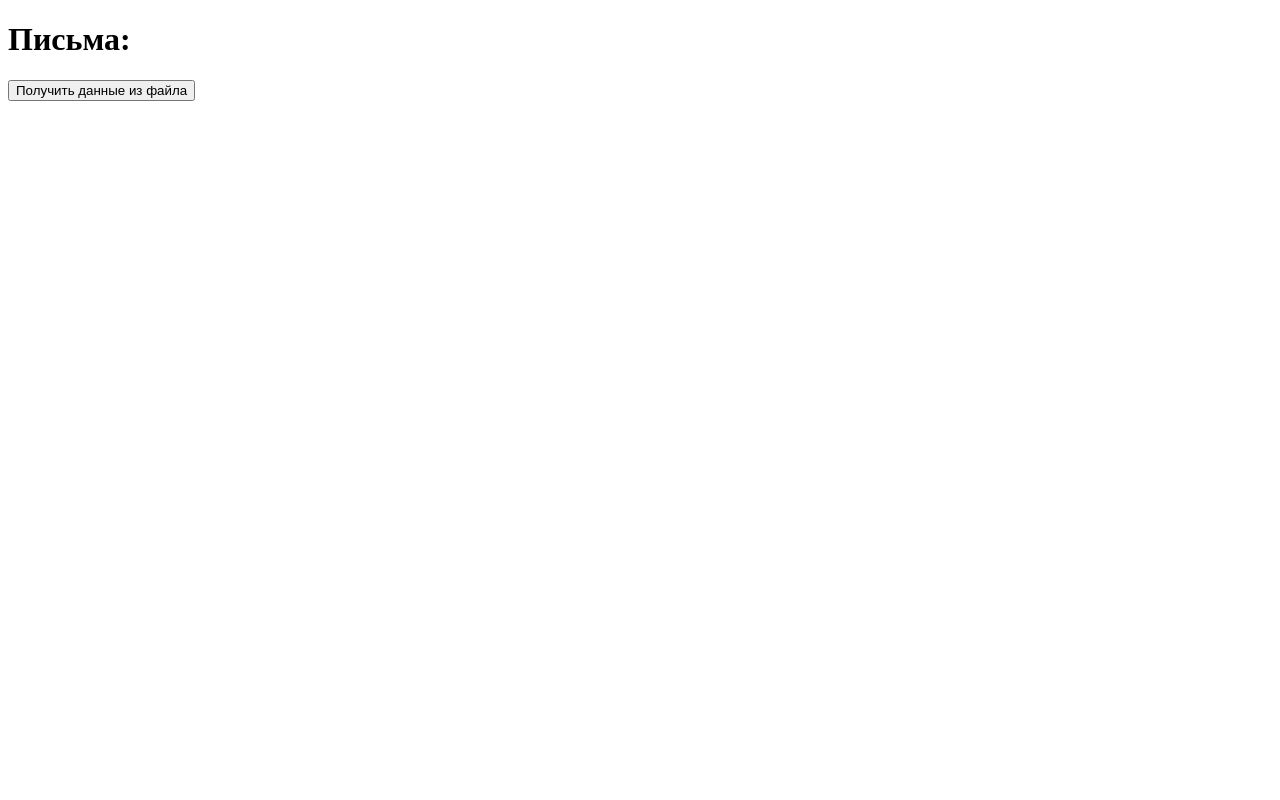
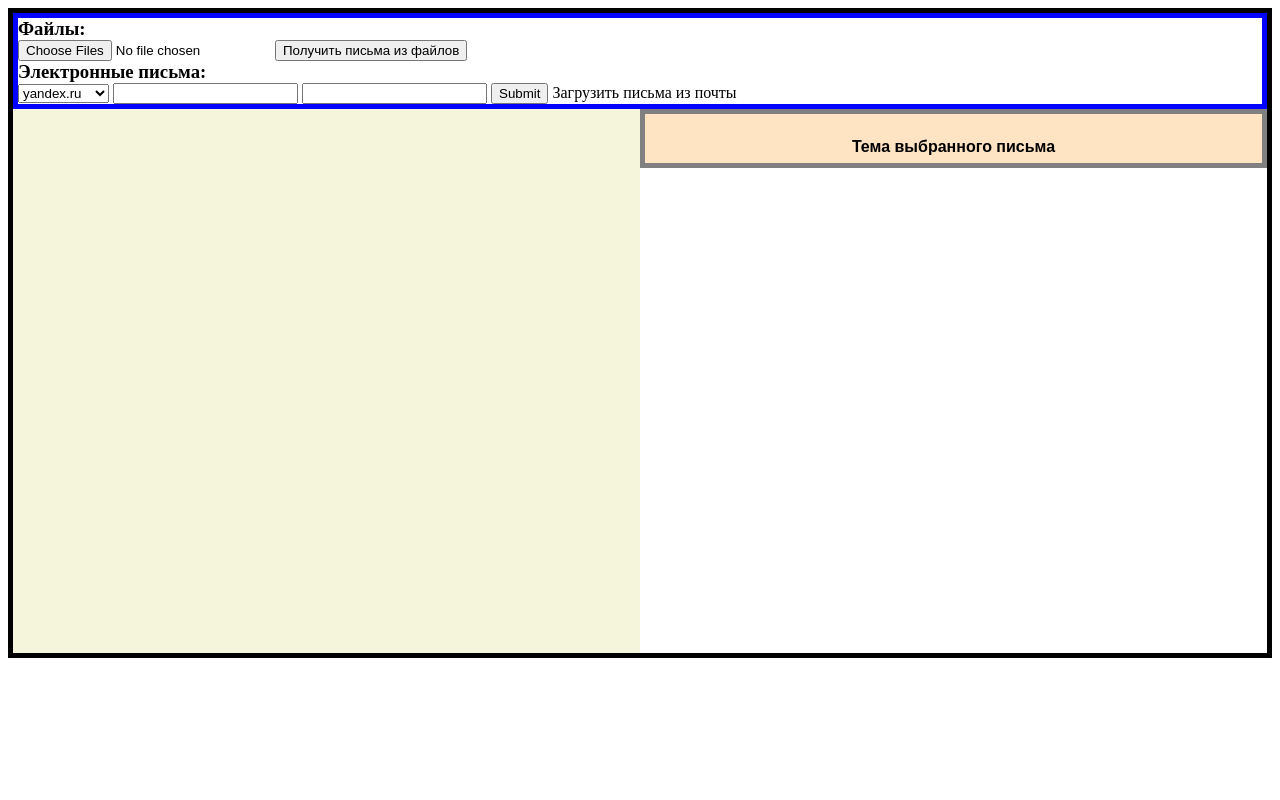
Before and after one commit to Zysperro/learning_Python, a Flask app: page / in a window 1280 px wide. Run offline with Flask 2, Linux system fonts and the light colour scheme.

Commit message:
Add files via upload

```diff
--- a/eMailClientProject/templates/index.html
+++ b/eMailClientProject/templates/index.html
@@ -1,22 +1,132 @@
 <!DOCTYPE html>
 <html lang="ru">
     <style>
+        .messagesBox{
+            display: flex;
+        }
 
+        .inboxBox{
+            height: 80vh;
+            background-color: beige;
+            width: 50%;
+            flex: auto;
+            overflow: scroll;
+            display: inline-block;
+        }
+
+        .emailForm{
+            padding: 0em;
+            padding-left: 0%;
+        }
+
+        .selectedMessageBox{
+            width: 50%;
+            display: inline-block;
+            overflow-y: scroll;
+            overflow-x: auto;
+        }
+
+        .selectedMessageHTML{
+            height: 80vh;
+            overflow-y: scroll;
+            overflow-x: hidden;
+        }
+
+        .selectedMessageSubject{
+            background-color: bisque;
+            padding: 1%;
+            font-weight: bold;
+            font-family: Arial, Helvetica, sans-serif;
+            border-style: solid;
+            border-width: thick;
+            border-color: gray;
+            text-align: center;
+        }
+
+        .msgAdditionalData{
+            margin: 0%;
+            padding: 0%;
+            padding-left: 1em;
+            font-size: 12px;
+            font-weight:lighter;
+            font-family: Arial, Helvetica, sans-serif;
+            text-align: left;
+        }
+
+        .messsageListItem{
+            padding: 10px;
+            font-size: 16px;
+            font-family: Arial, Helvetica, sans-serif;
+            width: 100%;
+        }
+
+        .AppUI{
+            border-style: solid;
+            border-width: thick;
+            height: 80vh;
+            overflow: hidden;
+        }
+        .AppUI .AppBar{
+            border-style: solid;
+            border-width: thick;
+            border-color: blue;
+        }
     </style>
 
     <body>
-        <h1>Письма:</h1>
-        <div style="max-width: 50%; flex: auto;">
-            <ol>
-            {% for message in inbox %}
-                <li>{{message['header']['subject']}}</li>
-            {% endfor %}
-            </ol>
-        </div>
-        <div style="flex:auto;">
-            <button id="getDataButton">
-                Получить данные из файла
-            </button>
+        <div class="AppUI">
+            <div class="AppBar">
+                <form class="filesForm" action="/get_files" method="POST" enctype=multipart/form-data>
+                    <h3 style="margin: 0%;">Файлы:</h3>
+                    <input id="filesButton" name="file" type="file" name="getDataFromFileButton" multiple="multiple"></input>
+                    <input type="submit" formmethod="post" value="Получить письма из файлов" id="getDataFromFilesButton"></input>
+                </form>
+                <form class="emailForm" action="get_mail" method="POST">
+                    <h3 style="margin: 0%;">Электронные письма:</h3>
+                    <select id="providerList" name="providerList">
+                        <option value="yandex.ru" selected>
+                            yandex.ru
+                        </option>
+                        <option value="google.com">
+                            google.com
+                        </option>
+                    </select>
+                    <input type="text" name="username" value="{{ mail_address }}"></input>
+                    <input type="password" name="userpw" value="{{ mail_pass }}"></input>
+                    <input type="submit" id="getDataFromMailButton">
+                        Загрузить письма из почты
+                    </input>
+                </form>
+            </div>
+            <div class="messagesBox">
+                <div class="inboxBox">
+                    <ol>
+                        <form name="inboxBoxForm" action="selectmsg" method="post">
+                            {% for message in inbox %}
+                                <li><input name="messsageListItem" type="submit" id="{{message['header']['header']['message-id']}}" class="messsageListItem" value="{{ message['header']['subject'] }}"></input></li>
+                            {% endfor %}
+                        </form>
+                    </ol>
+                </div>
+                <div class="selectedMessageBox">
+                    <div class="selectedMessageSubject">
+                        {% for msgItem in selectedMessageF %}
+                            <div class="msgAdditionalData">
+                                <br> Получено: {{ msgItem['header']['date'] }}
+                                <br> От: {{ msgItem['header']['from'] }}
+                                <br> Домены: {{ msgItem['header']['received_domain'] }}
+                                <br> Цепочка IP: {{ msgItem['header']['received_ip'][:-1] }}
+                            </div>
+                        {% endfor %}
+                        <br>
+                        {{ selectedMessageSubjectF }}
+                    </div>
+                    <div class="selectedMessageHTML">
+                        {{ selectedMessageHTML|safe }}
+                    </div>
+                </div>
+            </div>
+
         </div>
     </body>
 </html>
```
